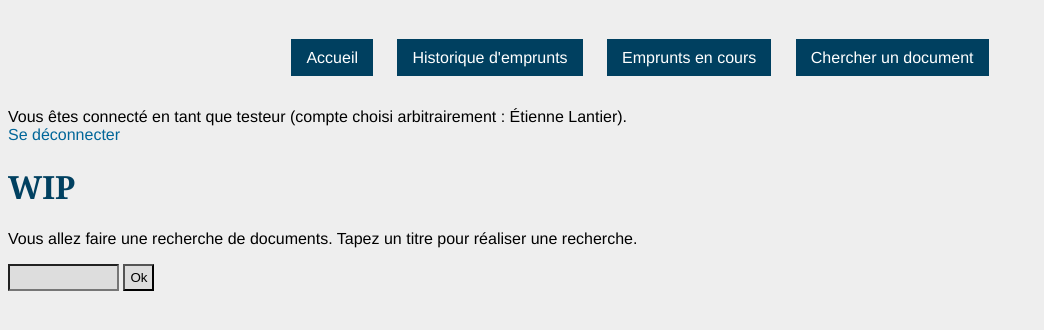
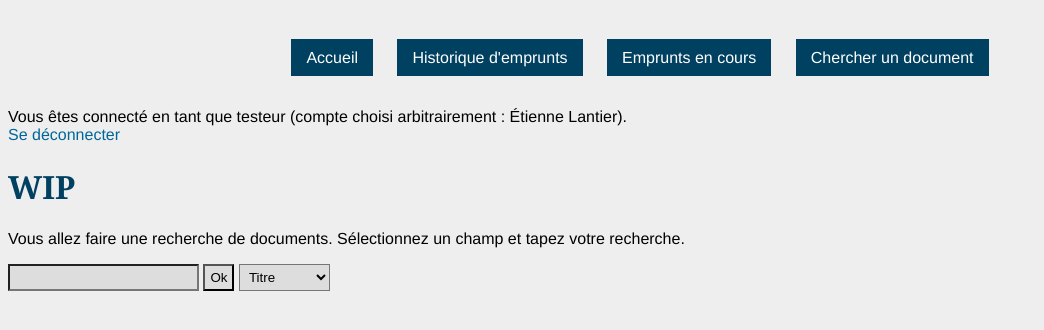
Before and after one commit to Tiferod/ProjetBibliotheque, a PHP site: page /recherche.php in a window 1280 px wide. Shown: the top 330 px of the page, without its empty margins (0-1044 px from the left). Run offline with PHP 8.4, Linux system fonts and the light colour scheme; a user stored in the database is signed in; data comes from the database, SQL or seed files in the repository.

Commit message:
Ajout d'un menu déroulant pour choisir la catégorie de la recherche
j'ai l'erreur Notice: Undefined index: categorie, et je sais pas trop
comment la résoudre.

```diff
--- a/recherche.php
+++ b/recherche.php
@@ -17,9 +17,11 @@
 
 		{
 
+		$categorie = htmlspecialchars($_POST['categorie']);
+
 		$requete = htmlspecialchars($_POST['requete']);
 
-		$result = mysqli_query($db, "SELECT * FROM documents WHERE titre LIKE '%$requete%' ORDER BY id DESC") or die (mysql_error());
+		$result = mysqli_query($db, " SELECT * FROM documents WHERE '$categorie' LIKE '%$requete%' ORDER BY id DESC") or die (mysql_error());
 
 		$nb_resultats = mysqli_num_rows($result);
 
@@ -82,7 +84,7 @@
 
 		<h3>Pas de résultats</h3>
 
-		<p>Nous n'avons trouvé aucun résultat pour votre requête "<? echo $_POST['requete']; ?>". <a href="recherche.php">Réessayez</a> avec autre chose.</p>
+		<p>Nous n'avons trouvé aucun résultat pour votre requête "<?php echo $_POST['requete']; ?>". <a href="recherche.php">Réessayez</a> avec autre chose.</p>
 
 		<?php
 
@@ -96,16 +98,28 @@
 
 		?>
 
-		<p>Vous allez faire une recherche de documents. Tapez un titre pour réaliser une recherche.</p>
+		<p>Vous allez faire une recherche de documents. Sélectionnez un champ et tapez votre recherche.</p>
 
-		 <form action="recherche.php" method="Post">
+		<div>
 
-		<input type="text" name="requete" size="10">
+		<form action="recherche.php" method="Post" style="display: inline-block;">
 
-		<input type="submit" value="Ok">
+			<input type="text" name="requete" size="20">
+
+			<input type="submit" value="Ok">
 
 		</form>
 
+		<form action="recherche.php" method="post" style="display: inline-block;">
+			<select name="categorie">
+				<option value="titre" >Titre</option>
+				<option value="auteur">Auteur</option>
+				<option value="éditeur">Éditeur</option>
+				<option value="collection">Collection</option>
+			</select>
+		</form>
+
+		</div>
 		<?php
 
 		}
```
